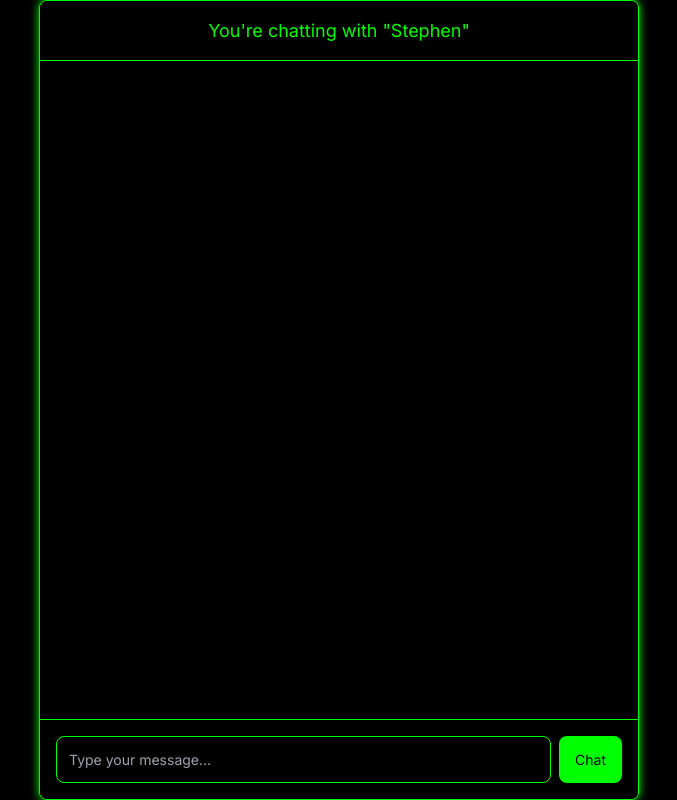
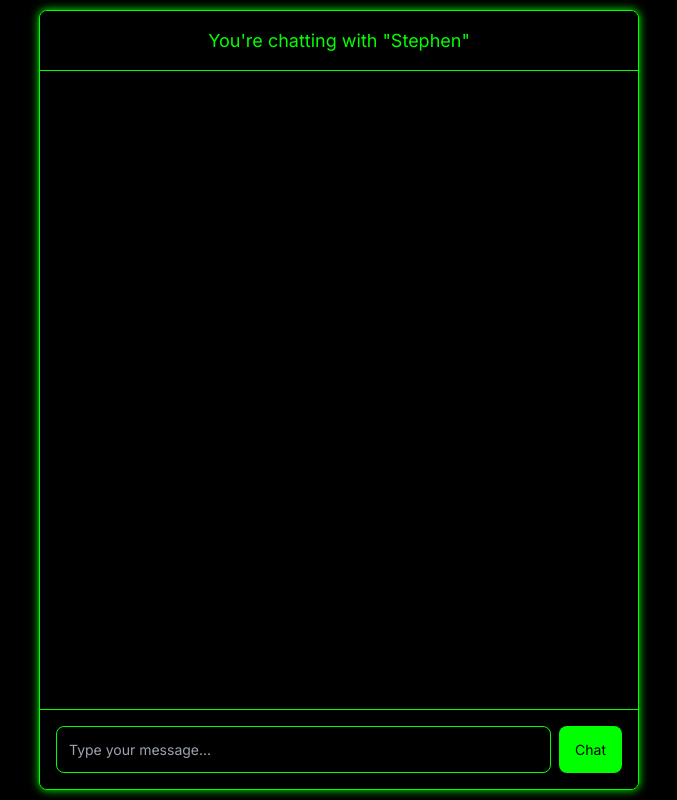
Before and after one commit to Bamboocoffee/solace-web, a Next.js app: page / in a window 1280 px wide. Shown: the whole page, without its empty margins (301-978 px from the left). Built offline with nearby package versions, Linux system fonts and the light colour scheme.

Commit message:
fixing margin

```diff
--- a/src/pages/chat.css
+++ b/src/pages/chat.css
@@ -1,6 +1,6 @@
 /* src/Chat.css */
 body {
-  margin: 0;
+  margin-top: 0;
   font-family: 'Courier New', Courier, monospace;
   background: #000000;
   color: #00ff00;
@@ -12,8 +12,9 @@ body {
   justify-content: space-between;
   width: 100%;
   max-width: 600px;
-  height: 100vh;
+  height: 97.5vh;
   margin: 0 auto;
+  margin-top: 1.25vh;
   background-color: #000000;
   border: 1px solid #00ff00;
   box-shadow: 0 0 10px #00ff00;
```
